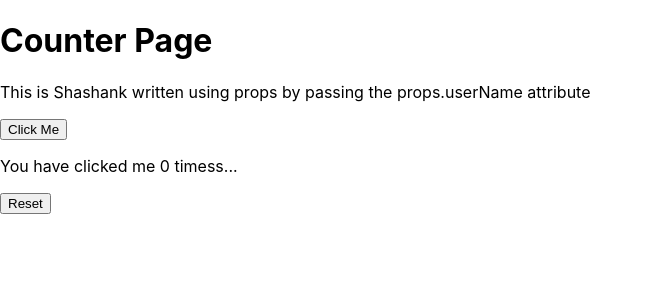
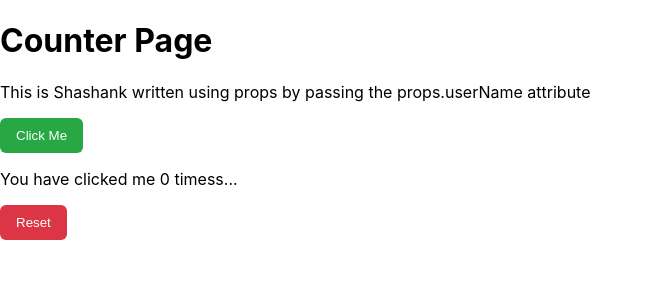
Before and after one commit to ShashankM2099/basic-application, a React (Create React App) app: page / in a window 1280 px wide. Shown: the top 300 px of the page, without its empty margins (0-653 px from the left). Built offline with nearby package versions, Linux system fonts and the light colour scheme.

Commit message:
added styling to buttons

```diff
--- a/src/components/Counter.js
+++ b/src/components/Counter.js
@@ -35,11 +35,34 @@ function Counter() {
       <h1>Counter Page</h1>
       {/* setting the userName to the props */}
       <SetName userName={FinalName} />
-      <button type="submit" onClick={() => setCount(count + 1)}>
+      <button
+        variant="primary"
+        type="submit"
+        onClick={() => setCount(count + 1)}
+        style={{
+          backgroundColor: "#28a745",
+          color: "white",
+          padding: "10px 16px",
+          border: "none",
+          borderRadius: "6px",
+          cursor: "pointer",
+        }}
+      >
         Click Me
       </button>
       <p className="countTrack"></p>
-      <button type="reset" onClick={() => setCount(0)}>
+      <button
+        type="reset"
+        onClick={() => setCount(0)}
+        style={{
+          backgroundColor: "#dc3545",
+          color: "white",
+          padding: "10px 16px",
+          border: "none",
+          borderRadius: "6px",
+          cursor: "pointer",
+        }}
+      >
         Reset
       </button>
     </>
```
